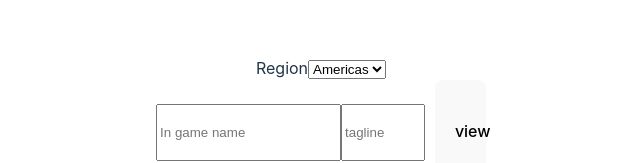
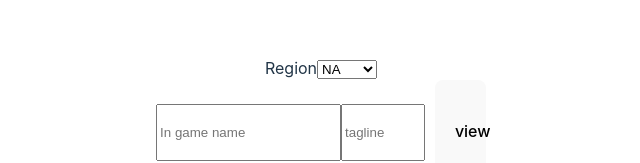
Before and after one commit to gimohc/opggReact, a React (Vite) app: page / in a window 1280 px wide. Shown: the part 113-276 px from the top of the page, without its empty margins (319-959 px from the left). Built offline with nearby package versions, Linux system fonts and the light colour scheme.

Commit message:
fixed regions added all options

```diff
--- a/src/RegionInput.tsx
+++ b/src/RegionInput.tsx
@@ -14,10 +14,23 @@ export const RegionInput = forwardRef<HTMLSelectElement>(function RegionInput(
         name="region"
         onChange={(e) => setRegion(e.target.value)}
       >
-        <option value="americas"> Americas </option>
-        <option value="europe"> Europe </option>
-        <option value="asia"> Asia </option>
-        <option value="sea"> Oceania </option>
+        <option value="americas"> NA </option>
+        <option value="americas"> BR </option>
+        <option value="americas"> LAN </option>
+        <option value="americas"> LAS </option>
+        <option value="europe"> EUNE </option>
+        <option value="europe"> EUW </option>
+        <option value="europe"> ME </option>
+        <option value="europe"> TR </option>
+        <option value="europe"> RU </option>
+        <option value="asia"> KR </option>
+        <option value="asia"> JP </option>
+        <option value="sea"> OCE </option>
+        <option value="sea"> PH </option>
+        <option value="sea"> SG </option>
+        <option value="sea"> TH </option>
+        <option value="sea"> TW </option>
+        <option value="sea"> VN </option>
       </select>
     </>
   );
```
